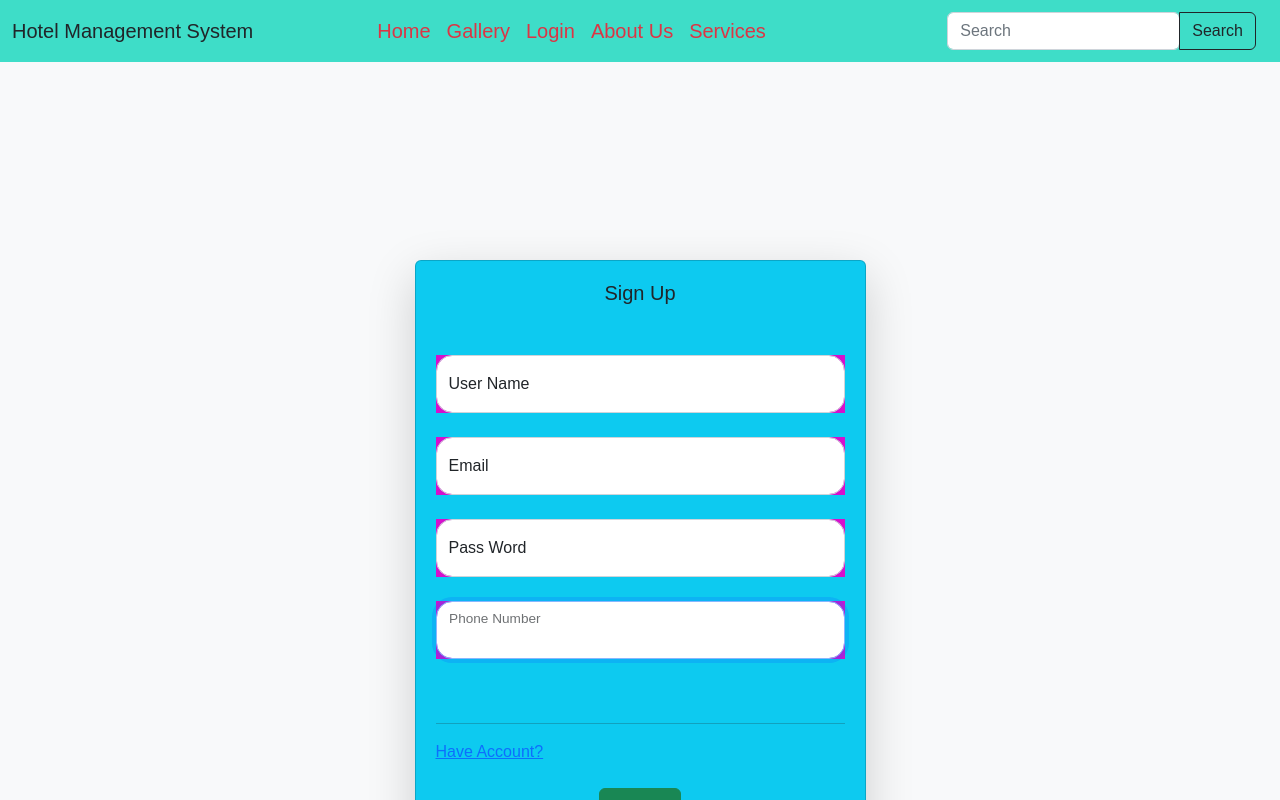
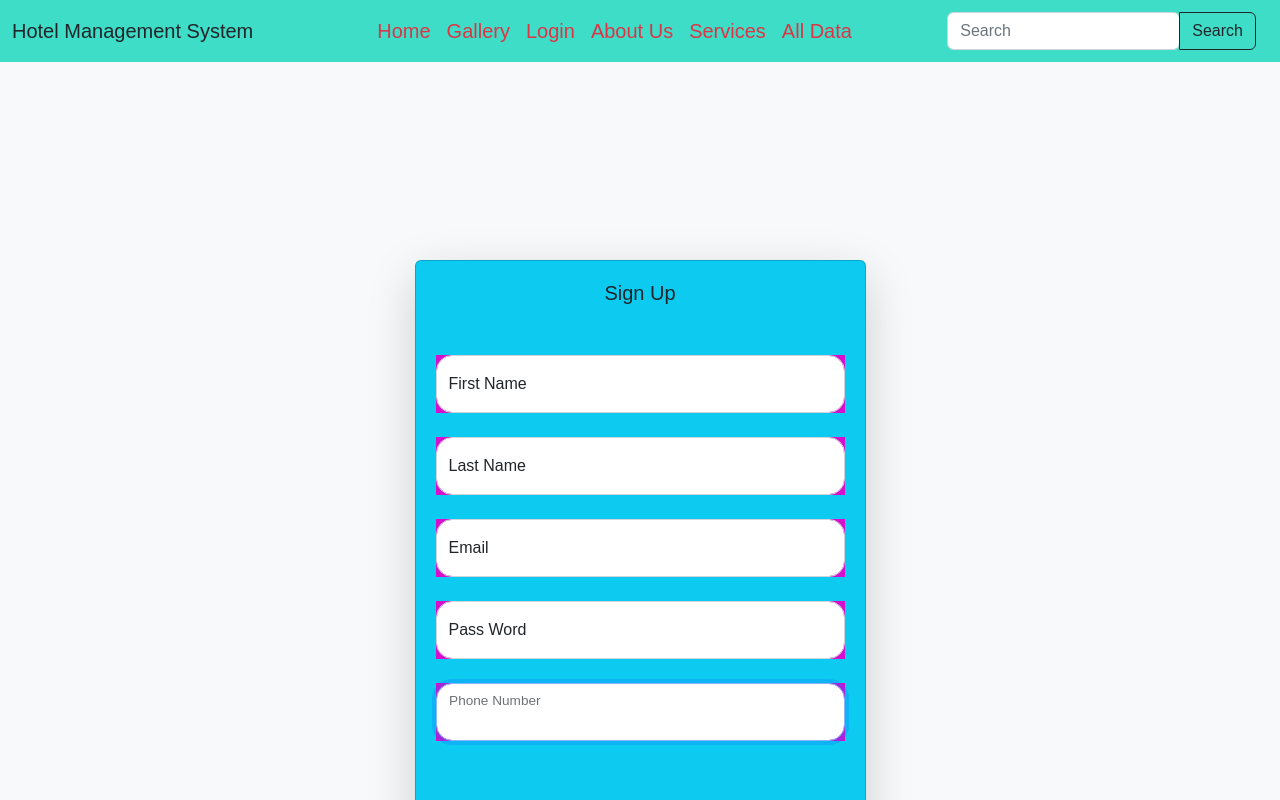
Before and after one commit to natnaelLake/Full-ReactJs-code, a React (Create React App) app in the folder react-login/: page /signup in a window 1280 px wide. Shown: the top 800 px of the page. Built offline with nearby package versions, Linux system fonts and the light colour scheme.

Commit message:
the react and node js integration is done.

```diff
--- a/react-login/src/App.js
+++ b/react-login/src/App.js
@@ -9,6 +9,7 @@ import Gallary from './Main/Gallary';
 import About from './Main/About';
 import Services from './Main/Services';
 import Header from './Main/Header';
+import Display  from './Main/Display';
 
 
 function App() {
@@ -21,6 +22,7 @@ function App() {
             <Route exact  path="/gallery" element={<Gallary />} />
             <Route exact path="/about" element={<About />} />
             <Route exact path="/services" element={<Services />} />
+            <Route exact path = '/display' element = {<Display />}/>
       </Routes>
     </BrowserRouter>
   );
--- /dev/null
+++ b/react-login/src/Main/Display.js
@@ -0,0 +1,49 @@
+import React ,{useState,useEffect} from 'react'
+
+function Display() {
+    const [allData,setAllData] = useState([])
+    // console.log()
+    var count;
+    useEffect(()=>{
+        fetch('http://localhost:4043/reactReg')
+        .then( res => res.json())
+        .then(data =>{
+            setAllData(data.data)
+        })
+    },[])
+    const DisplayData=allData.map(
+        (info,index)=>{
+            return(
+                <tr key = {index}>
+                    <td>{index+1}</td>
+                    <td>{info.fname}</td>
+                    <td>{info.lname}</td>
+                    <td>{info.email}</td>
+                    <td>{info.phoneNumber}</td>
+
+                </tr>
+            )
+        }
+    )
+  return (
+    <div>
+        {/* <h2>{JSON.stringify(allData)}</h2> */}
+        <table className="table">
+        <thead className="table-dark">
+            <tr>
+                <th>#</th>
+                <th>First Name</th>
+                <th>Last Name</th>
+                <th>Email</th>
+                <th>Phone Number</th>
+            </tr>
+        </thead>
+        <tbody className='table-dark ml-5'>
+                {DisplayData}
+        </tbody>
+</table>
+</div>
+  )
+}
+
+export default Display
--- a/react-login/src/Main/Header.js
+++ b/react-login/src/Main/Header.js
@@ -27,6 +27,9 @@ const Home = () => {
               <li class="nav-item">
                 <Link class="nav-link  text-danger " to = '/services'>Services</Link>
             </li>
+            <li class="nav-item">
+                <Link class="nav-link  text-danger " to = '/display'>All Data</Link>
+            </li>
           </ul>
         </div>
         <div class="d-flex align-items-center">
--- a/react-login/src/Main/Login.js
+++ b/react-login/src/Main/Login.js
@@ -6,10 +6,15 @@ import Header from './Header';
 import { useState } from 'react';
 import { useNavigate } from 'react-router-dom';
 
+export class Login extends Component {
+  constructor(props) {
+    super(props)
 
-
-function Login() {
-
+    this.state = {
+       first:''
+    }
+  }
+  render() {
     return (
       <div>
         <Header />
@@ -20,7 +25,7 @@ function Login() {
           <div class="card-body">
           <h5 class="card-title text-center">Sign In</h5>
          <form  className='form-signin' onSubmit={<Link to='/home'></Link>}>
-        <div className='form-floating form-label-group' id='first'>
+          <div className='form-floating form-label-group' id='first' name = 'fname'>
                     <input
                       type="text"
                       className='form-control rounded-4'
@@ -64,5 +69,6 @@ function Login() {
       </div>
     )
   }
+}
 
 export default Login
--- a/react-login/src/Main/SignUp.js
+++ b/react-login/src/Main/SignUp.js
@@ -1,13 +1,48 @@
-import React, { Component } from 'react'
+import React, { Component ,useState} from 'react'
+import {useNavigate} from 'react-router-dom'
 import './Style.css';
 import Login from './Login';
+import Display from './Display';
 import { Link,Outlet } from 'react-router-dom';
 import Header from './Header';
 
 
 
-export class SignUp extends Component {
-  render() {
+export function SignUp() {
+  const [fname,setFname] = useState('')
+  const [lname,setLname] = useState('')
+  const [email,setEmail] = useState('')
+  const [password,setPassword] = useState('')
+  const [phoneNumber,setphoneNumber] = useState('')
+  const history = useNavigate()
+
+
+  const handleSubmit = e =>{
+    e.preventDefault();
+    console.log(fname,lname,email,password,phoneNumber)
+    fetch('http://localhost:4043/reactReg',
+      {
+        method:'POST',
+        crossDomain:true,
+        headers:{
+          'Content-Type':'application/json',
+          Accept:'application/json',
+          'Access-Control-Allow-Origin':'"'
+        },
+        body:JSON.stringify({
+          fname:fname,
+          lname:lname,
+          email:email,
+          password:password,
+          phoneNumber:phoneNumber
+        }),
+      }).then(res => res.json())
+      .then(data => {
+          console.log(data);
+          history('/display',{replace : true})
+      })
+
+  }
     return (
       <div>
         <Header />
@@ -17,25 +52,73 @@ export class SignUp extends Component {
         <div class="card shadow-lg p-1 bg-info rounded card-signin my-5">
           <div class="card-body">
           <h5 class="card-title text-center">Sign Up</h5>
-         <form className='form-signin'>
+         <form className='form-signin' onSubmit={handleSubmit}>
           <div className='form-floating form-label-group' id='first'>
-                <input type="text" className='form-control rounded-4' id='floatForm' name="email" placeholder='User Name' required autoFocus/>
-                <label htmlFor="floatForm">User Name</label>
+                <input
+                  type="text"
+                  className='form-control rounded-4'
+                  id='floatForm'
+                  name="fname"
+                  placeholder='User Name'
+                  required
+                  autoFocus
+                  onChange={e=>setFname(e.target.value)}
+                  />
+                <label htmlFor="floatForm">First Name</label>
           </div>
-            <br></br>
+          <br></br>
+            <div className='form-floating form-label-group'>
+                <input
+                  type="text"
+                  className='form-control rounded-4'
+                  id='floatForm'
+                  name="lname"
+                  placeholder='User Name'
+                  required autoFocus
+                  onChange={e=>setLname(e.target.value)}
+                  />
+                <label htmlFor="floatForm">Last Name</label>
+          </div>
+          <br></br>
           <div className='form-floating form-label-group'>
 
-                 <input type="email" className='form-control rounded-4' id='floatForm' name="email" placeholder='User Name' required autoFocus/>
+                 <input
+                  type="email"
+                  className='form-control rounded-4'
+                  id='floatForm'
+                  name="email"
+                  placeholder='User Name'
+                  required autoFocus
+                  onChange={e=>setEmail(e.target.value)}
+                  />
                  <label htmlFor="floatForm">Email</label>
           </div>
                                 <br></br>
             <div className='form-floating form-label-group'>
-                <input type="password" className='form-control rounded-4' id='floatForm' name="paskey" placeholder='User Name' max={10} required autoFocus/>
+                <input
+                  type="password"
+                  className='form-control rounded-4'
+                  id='floatForm'
+                  name="passwrod"
+                  placeholder='User Name'
+                  max={10}
+                  required autoFocus
+                  onChange={e=>setPassword(e.target.value)}
+                  />
                 <label htmlFor="floatForm">Pass Word</label>
              </div>
                                 <br />
            <div className='form-floating form-label-group'>
-               <input type="tel" className='form-control rounded-4' id='floatForm' name="email" placeholder='User Name' max={10} required autoFocus/>
+               <input
+                type="tel"
+                className='form-control rounded-4'
+                id='floatForm'
+                name="phoneNumber"
+                placeholder='User Name'
+                max={10}
+                required autoFocus
+                onChange={e=>setphoneNumber(e.target.value)}
+                />
                <label htmlFor="floatForm">Phone Number</label>
             </div>
                             <br></br>
@@ -56,6 +139,4 @@ export class SignUp extends Component {
       </div>
     )
   }
-}
-
 export default SignUp
```
Also changed, not shown: 1 other file (tests, documents, lock files or other folders). Lines whose indentation alone changed are shown as unchanged.
